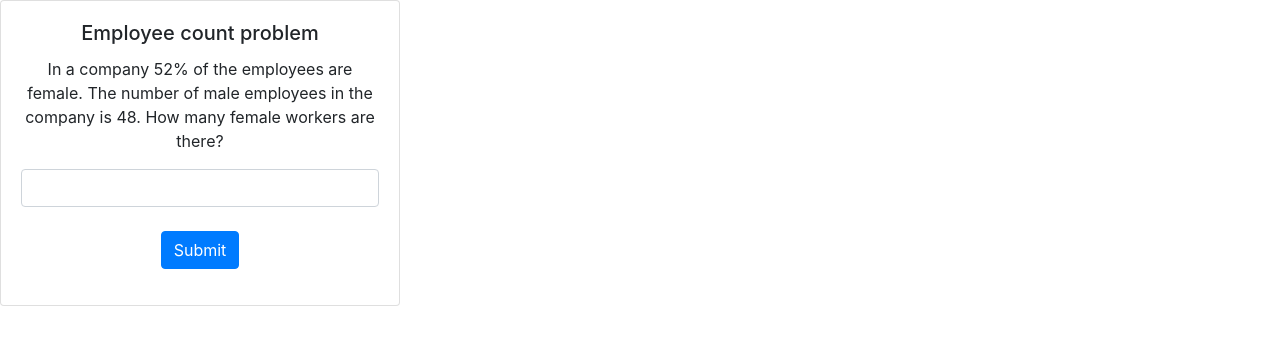
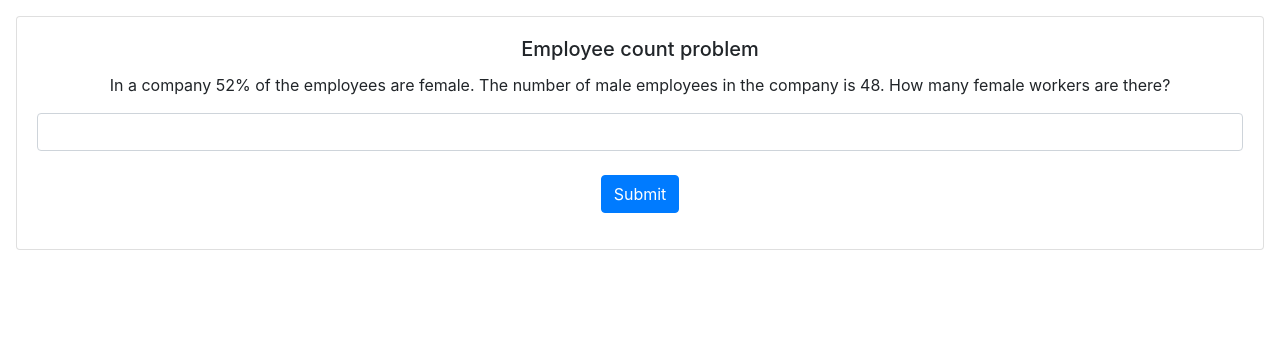
Before and after one commit to Custodia/exam-prepper, a React (Create React App) app: page / in a window 1280 px wide. Shown: the top 342 px of the page. Built offline with nearby package versions, Linux system fonts and the light colour scheme.

Commit message:
Add some margin between math problems

```diff
--- a/src/components/MathQuestion.jsx
+++ b/src/components/MathQuestion.jsx
@@ -51,7 +51,7 @@ const QuestionForm = ({
 
 const MathQuestion = ({ problemTitle, problemStatement, isAnswerCorrect }) => {
   return (
-    <Card style={{ width: '25rem' }}>
+    <Card className="m-3" >
       <Card.Body>
         <Card.Title>{problemTitle}</Card.Title>
         <Card.Text>{problemStatement}</Card.Text>
```
